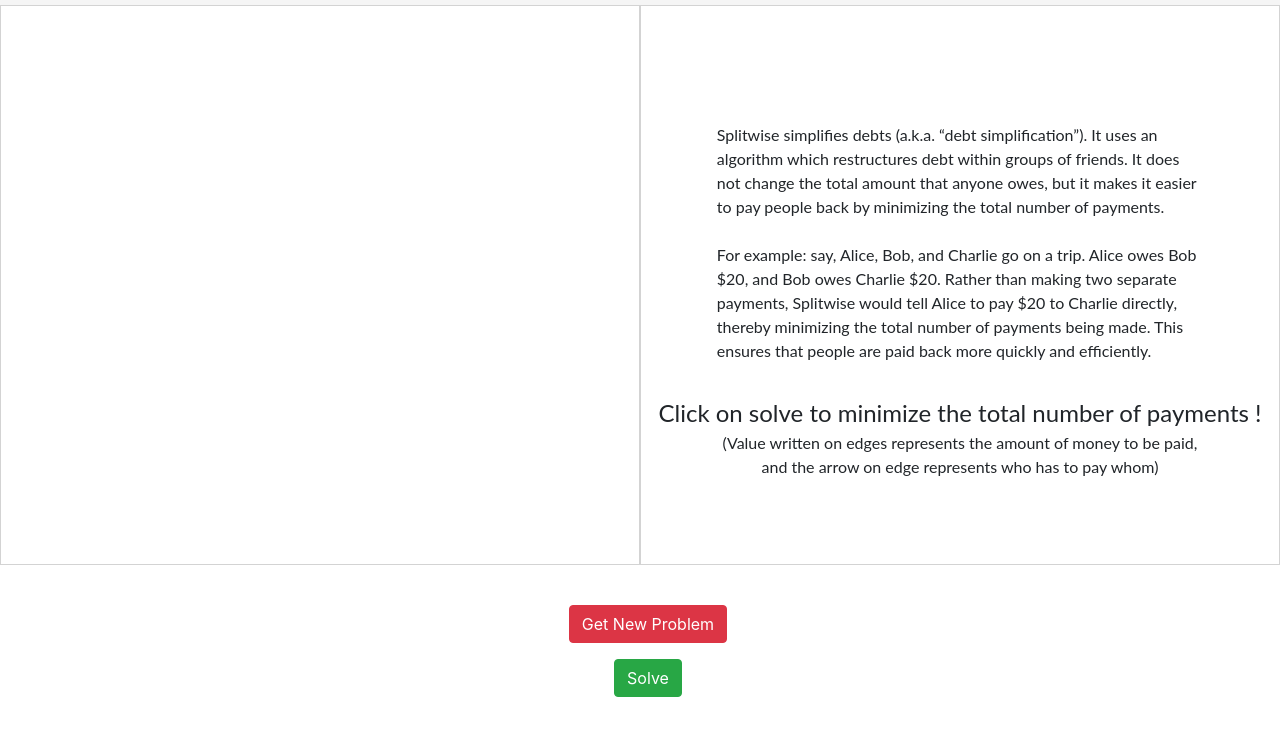
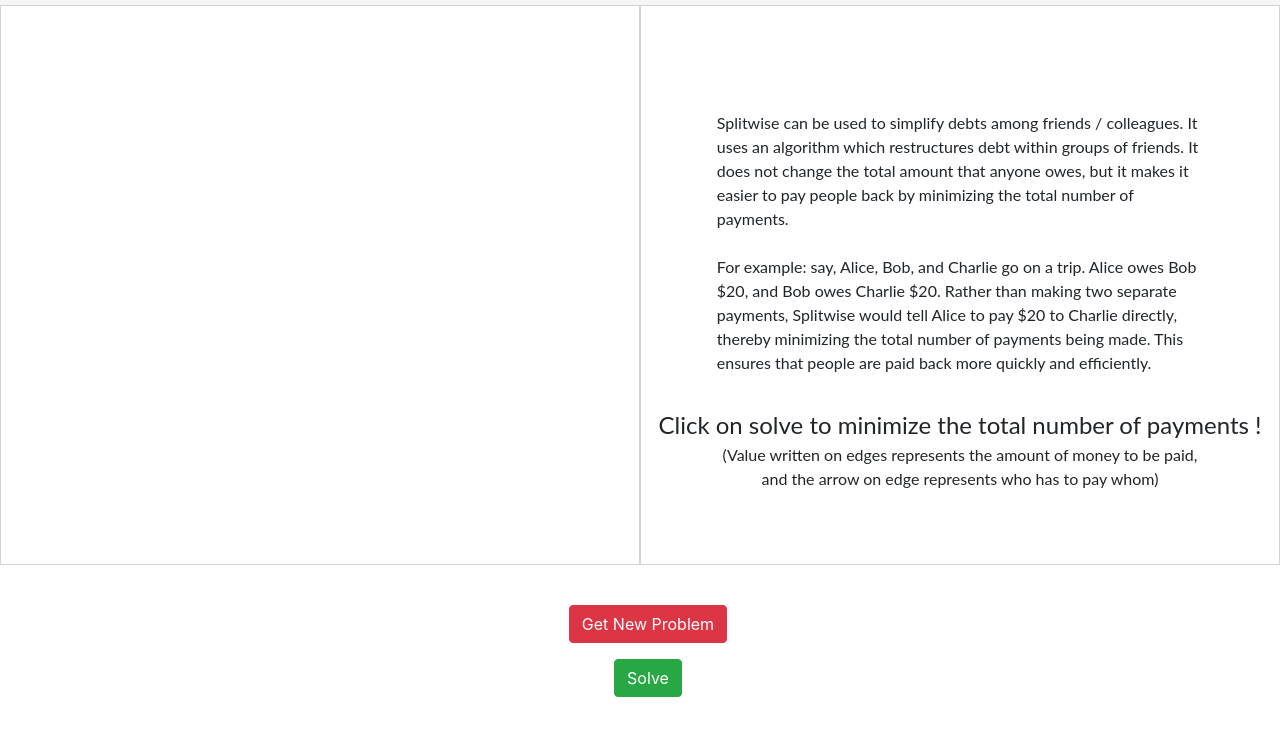
Before and after one commit to Alien0525/Splitwise-Cash-Settlement, a plain HTML site: page index.html in a window 1280 px wide. Shown: the part 76-812 px from the top of the page. Drawn offline with nearby package versions, Linux system fonts and the light colour scheme.

Commit message:
Text fixed

```diff
--- a/index.html
+++ b/index.html
@@ -31,7 +31,7 @@
         <div class="col-lg-6" id="container2">
             <span  id="temptext">
                 <div  style="width: 80%; font-size: 1rem; margin: 2rem auto; font-family: 'Lato', sans-serif;">
-                    Splitwise simplifies debts (a.k.a. “debt simplification”). It uses an algorithm which restructures debt within groups of friends. It does not change the total amount that anyone owes, but it makes it easier to pay people back by minimizing the total number of payments.
+                    Splitwise can be used to simplify debts among friends / colleagues. It uses an algorithm which restructures debt within groups of friends. It does not change the total amount that anyone owes, but it makes it easier to pay people back by minimizing the total number of payments.
                     <br><br>
                     For example: say, Alice, Bob, and Charlie go on a trip. Alice owes Bob $20, and Bob owes Charlie $20. Rather than making two separate payments, Splitwise would tell Alice to pay $20 to Charlie directly, thereby minimizing the total number of payments being made. This ensures that people are paid back more quickly and efficiently.
                 </div>
```
